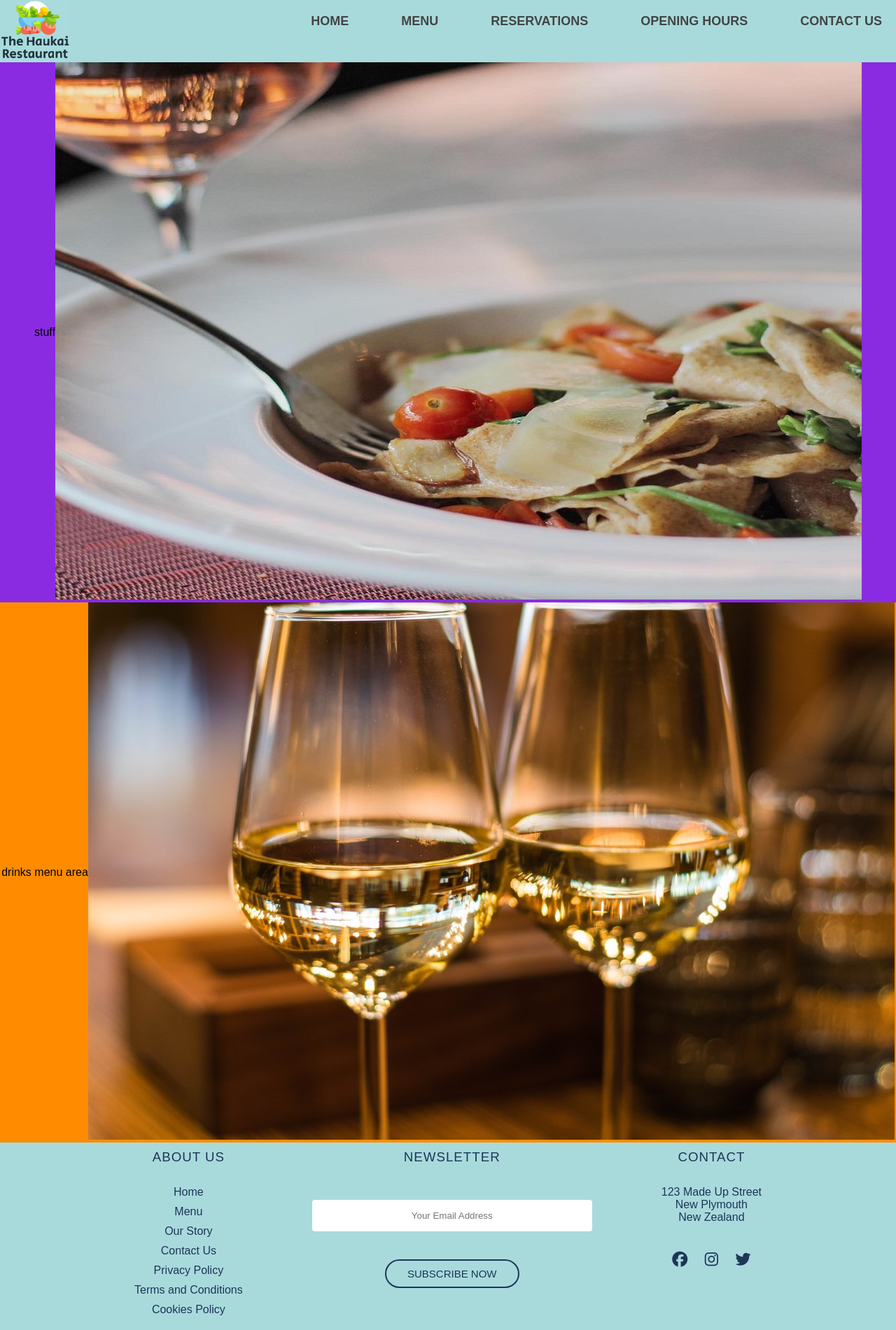
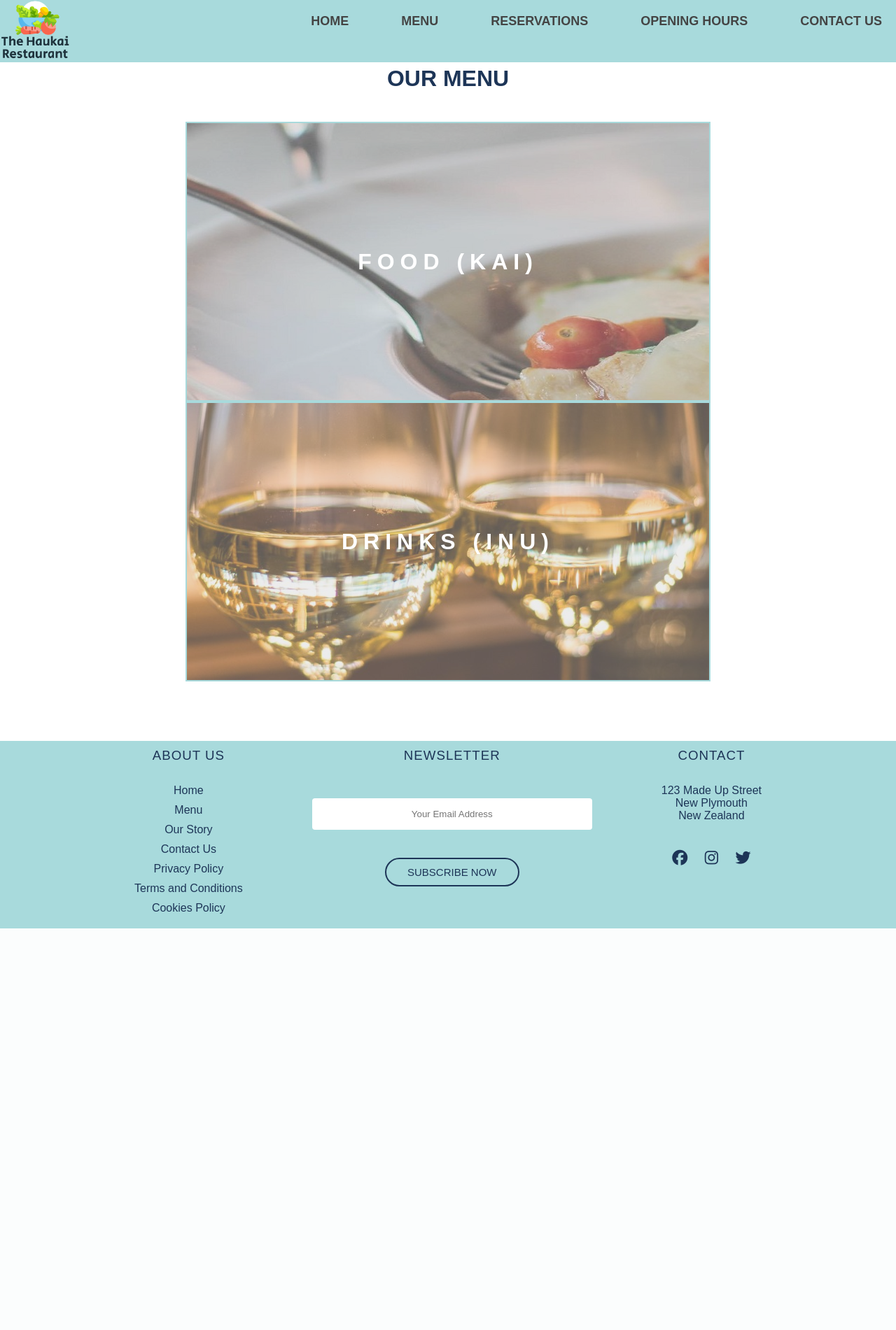
Before and after one commit to mle149/Michael-Lee-Assignment-2-Part-1, a PHP site: page /menu.html in a window 1280 px wide. Shown: the whole page at 70% size. After the commit the page ends 1327 px from the top, so only its background shows below. Run offline with PHP 8.4, Linux system fonts and the light colour scheme; some libraries are stand-ins or nearby versions.

Commit message:
finished menu page, added google form to reservations

```diff
--- a/menu.html
+++ b/menu.html
@@ -32,14 +32,28 @@
                 </header>
 
                 <main>
+                    <!-- div to create an empthy white spacer block above the images -->
+                    <div id ="our-menu-text"class="block">
+                        <h1>OUR MENU</h1>
+                    </div>
+                    <!-- div to hold the food menu image and overlay text -->
                     <div class="food-menu-container">
-                        <p>stuff</p>
-                        <a href="menu/BIT607 Appendix B - Menu.pdf"><img src="images/food.jpg"></a>
+                        <!-- Hyperlink element to make the text clickable -->
+                        <a href="menu/food-menu.pdf">
+                            <div class="overlay-text"><h1>FOOD (KAI)</h1></div>
+                            <img src="images/food.jpg">
+                        </a>
                     </div>
-
+                    <!-- div to hold the drinks menu image and overlay text -->
                     <div class="drinks-menu-container">
-                        <p>drinks menu area</p>
-                        <a href="menu/BIT607 Appendix B - Menu.pdf"><img src="images/wineglasses (Medium).jpg"></a>
+                        <!-- Hyperlink element to make the text clickable -->
+                        <a href="menu/drinks-menu.pdf">
+                            <div class="overlay-text"><h1>DRINKS (INU)</h1></div>
+                            <img src="images/wineglasses (Medium).jpg" alt="Wineglasses">
+                        </a>
+                    </div>
+                    <!-- div to create bottom spacer block between drink img and footer -->
+                    <div class="block">
                     </div>
 
                 </main>
--- a/style.css
+++ b/style.css
@@ -150,16 +150,87 @@ footer div h3 {
 /* Food menu text-overlay */
 .food-menu-container {
     display: flex;
-    max-width: 100%;
-    background-color: blueviolet;
+    width: 750px;
+    height: 400px;
+    overflow: hidden;
+    border: 2px solid #a8dadc;
     align-items: center;
-    justify-content: center;
+    justify-items: center;
+    position: relative;
+    text-align: center;
+    color: white;
+    margin: 0 auto;
+}
+
+.food-menu-container::before{
+    content: "";
+    background-size: cover;
+    position: absolute;
+    top: 0px;
+    right: 0px;
+    bottom: 0px;
+    left: 0px;
+    background-color: rgba(211, 211, 211, 0.4);
+}
+
+#our-menu-text {
+    color: #1d3557;
+}
+
+.overlay-text {
+    position: absolute;
+    top: 50%;
+    left: 50%;
+    transform: translate(-50%, -50%);
+    color: #fff;
+    opacity: 1;
+    letter-spacing: 0.5em;
 }
 
 .drinks-menu-container {
     display: flex;
-    background-color: darkorange;
-    max-width: 100%;
+    width: 750px;
+    height: 400px;
+    overflow: hidden;
+    border: 2px solid #a8dadc;
     align-items: center;
     justify-content: center;
+    position: relative;
+    text-align: center;
+    color: white;
+    margin: 0 auto;
 }
+
+.drinks-menu-container::before{
+    content: "";
+    background-size: cover;
+    position: absolute;
+    top: 0px;
+    right: 0px;
+    bottom: 0px;
+    left: 0px;
+    background-color: rgba(211, 211, 211, 0.4);
+}
+
+.block {
+    position: relative;
+    height: 10vh;
+    max-width: 100%;
+    display: flex;
+    justify-content: center;
+    align-content: center;
+    margin-top: 5px;
+}
+
+/* Reservation form styling */
+.reservation-form {
+    display: block;
+    margin-top: 5vh;
+}
+/* Make Title and paragraph one below the other and centered */
+.reservation-text {
+    display: flex;
+    flex-direction: column;
+    justify-content: center;
+    align-items: center;
+}
```
Also changed, not shown: reservations.html (+15 -0 lines), food.jpg (deleted), wineglasses.jpg (deleted), 3 other files.
